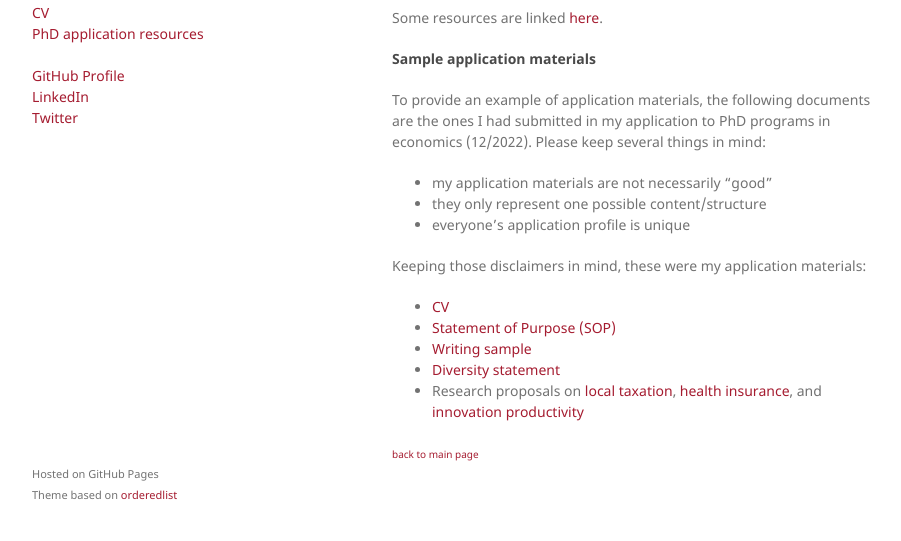
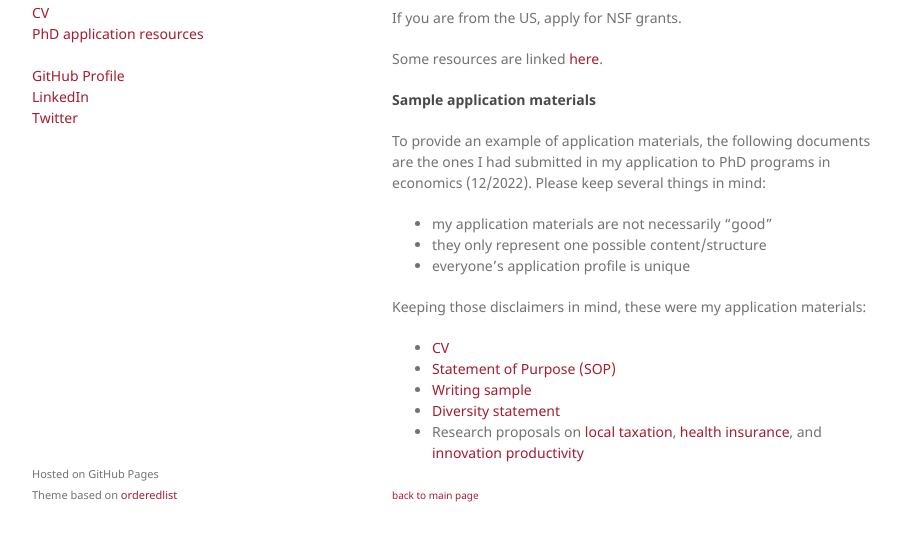
Before and after one commit to konstantinpoensgen/konstantinpoensgen.github.io, a Jekyll site: the page built from pages/phd-economics-application-advice.md, in a window 1280 px wide and 900 px high, scrolled down 905 px, cut to the strip 326-867 px from the top of the window. Shown: the whole strip, without its empty margins (178-1079 px from the left). Built offline with Jekyll 4.4.1, drawn with Linux system fonts in a browser that asks for light colours; our own code applies the rules of GitHub Pages for plain Markdown files.

Commit message:
add NSF info scholarships

```diff
--- a/pages/phd-economics-application-advice.md
+++ b/pages/phd-economics-application-advice.md
@@ -44,6 +44,8 @@ Please reach out if you have any questions or information that could be added to
 
 Applying to scholarships (or external funding) is particularly important if you are applying to Master's programs. PhD programs tend to be funded, but it can still be useful to secure external funding in either the application stage or later funding/teaching situation. It is critical to search for scholarships early on in the application process -- waiting for after the grad school applications is often too late.
 
+If you are from the US, apply for NSF grants.
+
 Some resources are linked [here](https://konstantinpoensgen.github.io/pages/grad-school-economics-scholarships.html).
 
 #### Sample application materials
```
